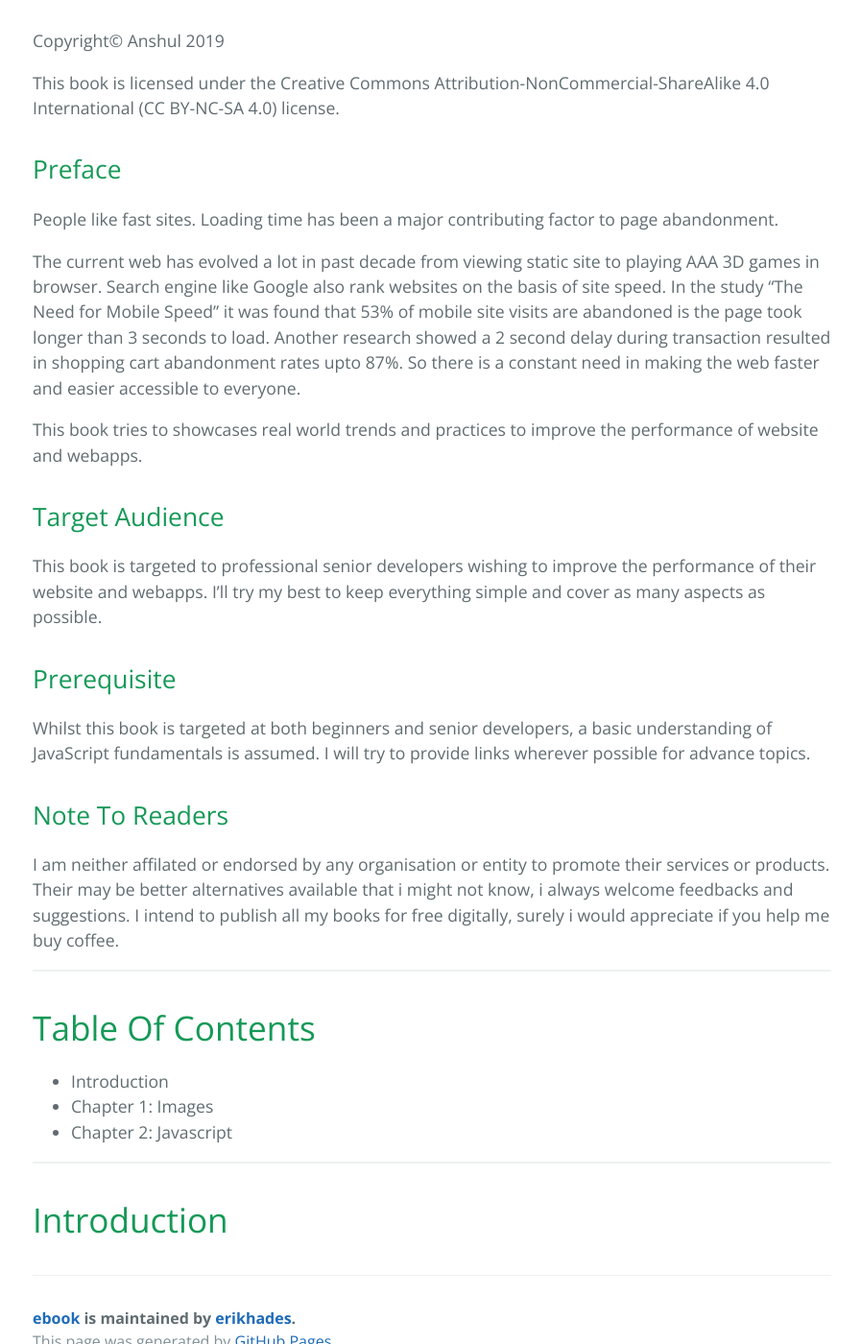
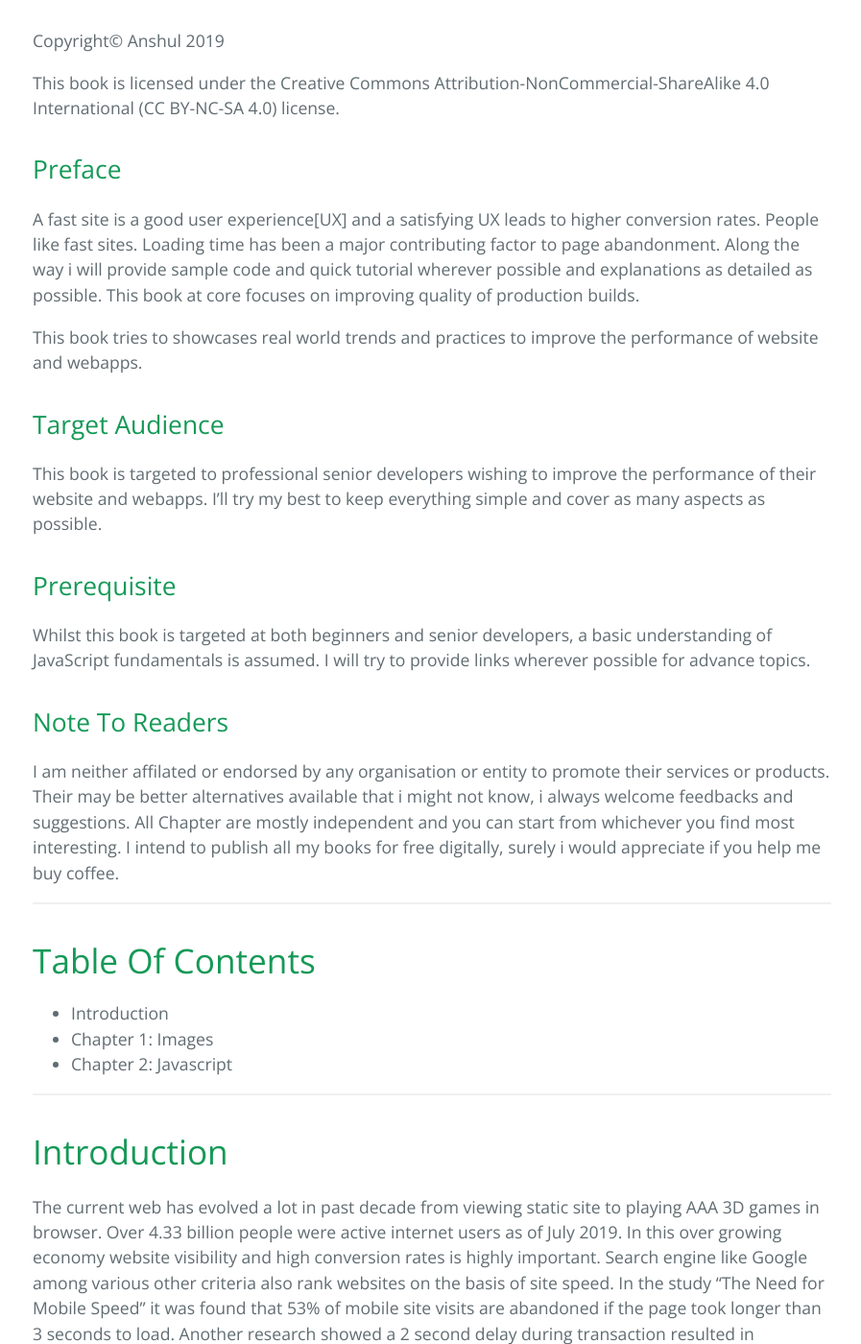
Before and after one commit to erikhades/ebook, a Jekyll site: the page built from index.md, in a window 1280 px wide and 1400 px high, scrolled down 386 px. Shown: the whole window at 96% size, without its empty margins (190-1087 px from the left). Built offline with Jekyll 4.4.1, drawn with Linux system fonts in a browser that asks for light colours; our own code applies the rules of GitHub Pages for plain Markdown files; some of the changed text lies outside the part shown.

Commit message:
Added Introduction

```diff
--- a/index.md
+++ b/index.md
@@ -2,9 +2,10 @@ Copyright© Anshul 2019
 
 This book is licensed under the Creative Commons Attribution-NonCommercial-ShareAlike 4.0 International (CC BY-NC-SA 4.0) license.
 ##  Preface
+A fast site is a good user experience[UX] and a satisfying UX leads to higher conversion rates.
 People like fast sites. Loading time has been a major contributing factor to page abandonment.
-
-The current web has evolved a lot in past decade from viewing static site to playing AAA 3D games in browser. Search engine like Google also rank websites on the basis of site speed. In the study "The Need for Mobile Speed" it was found that 53% of mobile site visits are abandoned is the page took longer than 3 seconds to load. Another research showed a 2 second delay during transaction resulted in shopping cart abandonment rates upto 87%. So there is a constant need in making the web faster and easier accessible to everyone.
+Along the way i will provide sample code and quick tutorial wherever possible and explanations as detailed as possible.
+This book at core focuses on improving quality of production builds.
 
 This book tries to showcases real world trends and practices to improve the performance of website and webapps.
 ## Target Audience
@@ -12,7 +13,9 @@ This book is targeted to professional senior developers wishing to improve the p
 ##  Prerequisite
 Whilst this book is targeted at both beginners and senior developers, a basic understanding of JavaScript fundamentals is assumed. I will try to provide links wherever possible for advance topics.
 ## Note To Readers
-I am neither affilated or endorsed by any organisation or entity to promote their services or products. Their may be better alternatives available that i might not know, i always welcome feedbacks and suggestions. I intend to publish all my books for free digitally, surely i would appreciate if you help me buy coffee.
+I am neither affilated or endorsed by any organisation or entity to promote their services or products. Their may be better alternatives available that i might not know, i always welcome feedbacks and suggestions.
+All Chapter are mostly independent and you can start from whichever you find most interesting.
+I intend to publish all my books for free digitally, surely i would appreciate if you help me buy coffee.
 
 * * *
 
@@ -25,3 +28,6 @@ I am neither affilated or endorsed by any organisation or entity to promote thei
 * * *
 
 # Introduction
+The current web has evolved a lot in past decade from viewing static site to playing AAA 3D games in browser. Over 4.33 billion people were active internet users as of July 2019. In this over growing economy website visibility and high conversion rates is highly important. Search engine like Google among various other criteria also rank websites on the basis of site speed. In the study "The Need for Mobile Speed" it was found that 53% of mobile site visits are abandoned if the page took longer than 3 seconds to load. Another research showed a 2 second delay during transaction resulted in shopping cart abandonment rates upto 87% and 79% shoppers dissatisfied with website performance are less likely to buy from the same site again.
+
+A 1 second delay in page response can result in a 7% reduction in conversion [ If an e-commerce site is making $100K per day, a mere 1 second could potentially cost $2,500,000 in lost sales every year]. So there is a constant need in making the web faster and easier accessible to everyone.
```
